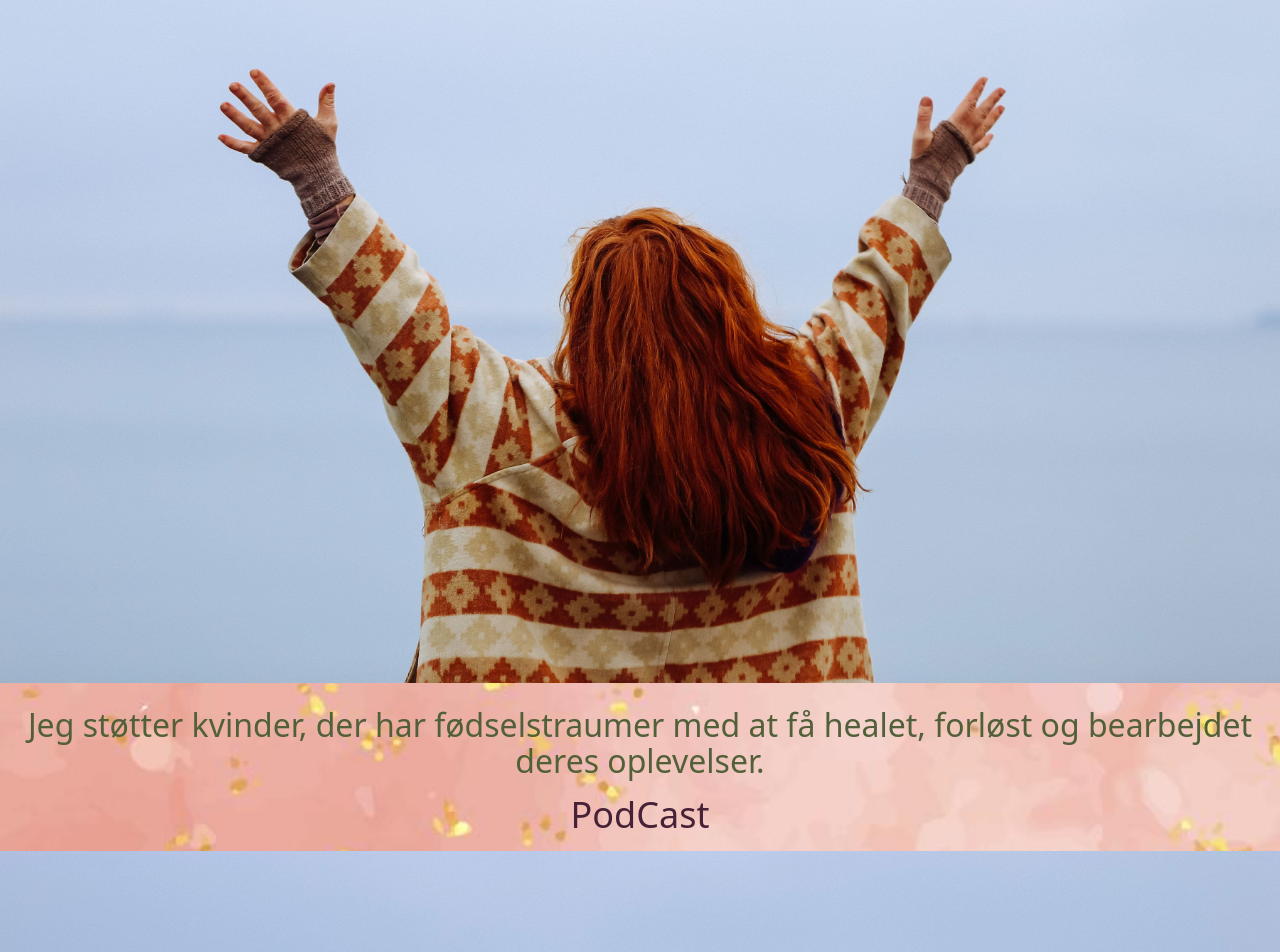
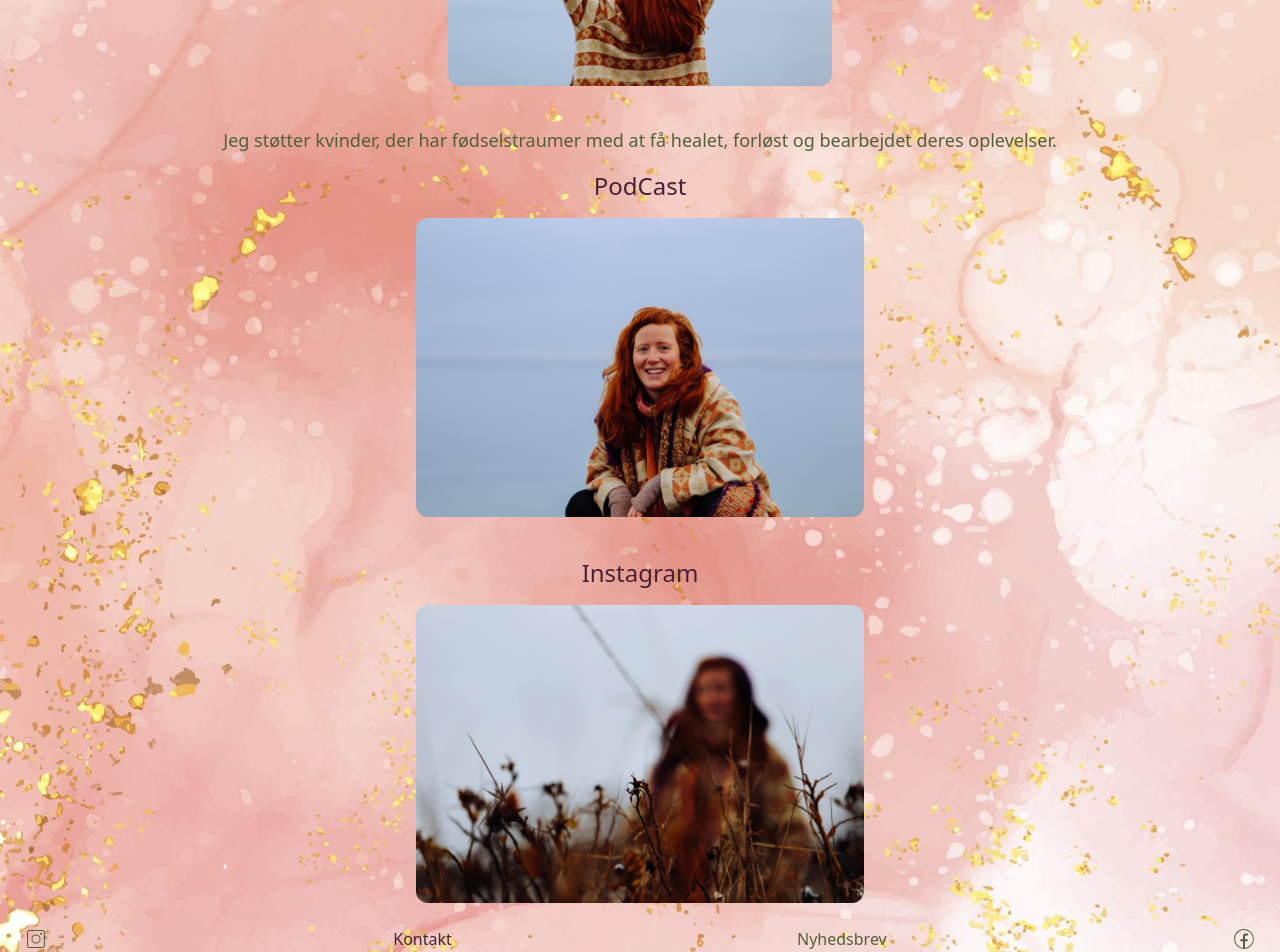
Before and after one commit to sofiehilge/HeadlessCMS, a React (Create React App) app: page / in a window 1280 px wide. Shown: the part 480-1432 px from the top of the page. Built offline with nearby package versions, Linux system fonts and the light colour scheme; a web font is replaced by a local one.

Commit message:
add animation fade in

```diff
--- a/src/App.js
+++ b/src/App.js
@@ -1,8 +1,11 @@
-import { Outlet } from "react-router-dom";
+import { Outlet } from 'react-router-dom';
+import ScrollToTop from './components/ScrollToTop';
+import "./css/TextAnimation.css"
 
 function App() {
   return (
     <>
+      <ScrollToTop />
       <Outlet />
     </>
   );
--- a/src/Index.css
+++ b/src/Index.css
@@ -1,4 +1,4 @@
-@import url("https://fonts.googleapis.com/css2?family=Baskervville:ital@0;1&display=swap");
+@import url('https://fonts.googleapis.com/css2?family=Baskervville:ital@0;1&display=swap');
 @tailwind base;
 @tailwind components;
 @tailwind utilities;
@@ -18,7 +18,7 @@ h3 {
   margin: 0;
   padding: 0;
 }
-/* Background */
+/* ------------Background--------- */
 .bg-cover {
   background-size: cover;
 }
@@ -31,7 +31,38 @@ h3 {
   min-height: 100vh;
 }
 
-/* Burgermenu */
+/* Sparkle animation */
+@keyframes sparkle {
+  0%,
+  100% {
+    opacity: 0.5;
+    transform: scale(1);
+  }
+  50% {
+    opacity: 1;
+    transform: scale(1.2);
+  }
+}
+
+.sparkle {
+  position: absolute;
+  top: 0;
+  left: 0;
+  width: 100%;
+  height: 100%;
+  pointer-events: none;
+  z-index: 1;
+  background: radial-gradient(
+    circle,
+    rgba(255, 215, 0, 0.4) 10%,
+    rgba(255, 215, 0, 0.1) 40%
+  );
+  animation: sparkle 2s infinite alternate;
+  opacity: 0.5;
+  mix-blend-mode: overlay;
+}
+
+/* --------------Burgermenu -----------------*/
 /* Position and sizing of burger button */
 .bm-burger-button {
   position: fixed;
@@ -97,7 +128,7 @@ h3 {
 .bm-item {
   display: inline-block;
   text-align: center;
-  font-family: "Baskervville", serif;
+  font-family: 'Baskervville', serif;
   text-transform: uppercase;
   font-size: 24px;
   line-height: 24px;
--- a/src/components/Burgermenu.js
+++ b/src/components/Burgermenu.js
@@ -1,3 +1,5 @@
+/* BRUGER IKKE DENNE!!!! */
+
 import { useState, useEffect } from "react";
 import { Link } from "react-router-dom";
 import { stack as Menu } from "react-burger-menu";
--- a/src/components/ContactForm.js
+++ b/src/components/ContactForm.js
@@ -26,7 +26,7 @@ const ContactForm = () => {
   return (
     <form
       onSubmit={handleSubmit(onSubmit)}
-      className="bg-backgroundColor p-6 rounded-lg border-secondaryColor space-y-4 mx-4 my-2"
+      className="bg-backgroundColor p-6 rounded-lg border-secondaryColor space-y-4 mx-4 my-2 animate-fadeIn"
     >
       <div>
         <label
--- a/src/components/Hero.js
+++ b/src/components/Hero.js
@@ -2,7 +2,7 @@ import React from "react";
 
 const Hero = ({ title }) => {
   return (
-    <div className="flex justify-center py-4">
+    <div className="flex justify-center py-4 animate-fadeIn ">
       <h1 className="h1 text-primaryColor" color="#472237">
         {title}
       </h1>
--- a/src/components/Posts.js
+++ b/src/components/Posts.js
@@ -44,7 +44,7 @@ function Posts({ category, tag }) {
         return (
           <div
             key={post.id}
-            className="bg-backgroundColor p-6 rounded-lg shadow-lg text-center"
+            className="bg-backgroundColor p-6 rounded-lg shadow-lg text-center animate-fadeIn"
           >
             <h2 className=" text-primaryColor font-semibold text-xl mb-2">
               {post.title.rendered}
--- a/src/components/ReactMenu.js
+++ b/src/components/ReactMenu.js
@@ -1,5 +1,5 @@
-import { useState } from "react";
-import { Link } from "react-router-dom";
+import { useState } from 'react';
+import { Link } from 'react-router-dom';
 
 const BurgerMenu = () => {
   const [isOpen, setIsOpen] = useState(false);
@@ -17,54 +17,58 @@ const BurgerMenu = () => {
       {/* Burger icon button */}
       <div
         className={`absolute top-4 flex flex-col w-8 h-8 justify-center items-center cursor-pointer gap-1 ${
-          isOpen ? "z-50" : "z-10"
+          isOpen ? 'z-50' : 'z-10'
         }`}
         onClick={toggleMenu}
       >
         <span
           className={`block w-8 h-0.5 bg-primaryColor transition-transform duration-300 ${
-            isOpen ? "transform rotate-45 translate-y-1.5" : ""
+            isOpen ? 'transform rotate-45 translate-y-1.5' : ''
           }`}
         ></span>
         <span
           className={`block w-8 h-0.5 bg-primaryColor transition-opacity duration-300 ${
-            isOpen ? "opacity-0" : ""
+            isOpen ? 'opacity-0' : ''
           }`}
         ></span>
         <span
           className={`block w-8 h-0.5 bg-primaryColor transition-transform duration-300 ${
-            isOpen ? "transform -rotate-45 -translate-y-1.5" : ""
+            isOpen ? 'transform -rotate-45 -translate-y-1.5' : ''
           }`}
         ></span>
       </div>
 
       {/* Overlay menu */}
       <div
-        className={`fixed inset-0 bg-secondaryColor bg-opacity-80 flex flex-col items-center justify-center space-y-8 transition-transform duration-300 ${
-          isOpen ? "translate-x-0" : "-translate-x-full"
+        className={`fixed inset-0 bg-backgroundColor bg-opacity-80 flex flex-col items-center justify-center space-y-8 transition-transform duration-300 ${
+          isOpen ? 'translate-x-0' : '-translate-x-full'
         }`}
       >
-        <Link to="/" onClick={closeMenu} className="text-primaryColor text-2xl">
+        <Link
+          to="/"
+          onClick={closeMenu}
+          className="text-2xl text-primaryColor py-2 px-4  hover:text-secondaryColor transition-colors animate-fadeIn"
+        >
           Hjem
         </Link>
         <Link
           to="/groups"
           onClick={closeMenu}
-          className="text-primaryColor text-2xl"
+          className="text-2xl text-primaryColor py-2 px-4  hover:text-secondaryColor transition-colors animate-fadeIn"
         >
           Gruppe
         </Link>
         <Link
           to="/individual"
           onClick={closeMenu}
-          className="text-primaryColor text-2xl"
+          className="text-2xl text-primaryColor py-2 px-4  hover:text-secondaryColor transition-colors animate-fadeIn"
         >
           Individuel
         </Link>
         <Link
           to="/contact"
           onClick={closeMenu}
-          className="text-primaryColor text-2xl"
+          className="text-2xl text-primaryColor py-2 px-4  hover:text-secondaryColor transition-colors animate-fadeIn"
         >
           Kontakt
         </Link>
--- /dev/null
+++ b/src/components/ScrollToTop.js
@@ -0,0 +1,12 @@
+import { useEffect } from "react";
+import {useLocation} from "react-router-dom";
+
+function ScrollToTop() {
+    const {pathname} = useLocation();
+    useEffect(() => {
+        window.scrollTo(0,0);
+    }, [pathname]);
+    return null;
+}
+
+export default ScrollToTop;
--- /dev/null
+++ b/src/css/TextAnimation.css
@@ -0,0 +1,22 @@
+@keyframes fadeIn {
+  from {
+    opacity: 0;
+    transform: translateY(20px);
+  }
+  to {
+    opacity: 1;
+    transform: translateY(0);
+  }
+}
+.animate-fadeIn {
+  animation: fadeIn 0.8s ease-in-out;
+}
+.rounded-lg {
+  border-radius: 0.75rem; /* Adjust as needed */
+}
+.text-lg {
+  font-size: 1.125rem; /* Adjust as needed */
+}
+.text-2xl {
+  font-size: 1.5rem; /* Adjust as needed */
+}
--- a/src/pages/Welcome.js
+++ b/src/pages/Welcome.js
@@ -1,35 +1,48 @@
-import React from "react";
-import Header from "../templates/Header";
-import portrait from "../assets/imagecompressor/IMG_0298-min.JPG";
-import image from "../assets/imagecompressor/IMG_8257-min.JPG";
-import instaImage from "../assets/imagecompressor/IMG_8264-min.JPG";
+import React from 'react';
+import Header from '../templates/Header';
+import portrait from '../assets/imagecompressor/IMG_0298-min.JPG';
+import image from '../assets/imagecompressor/IMG_8257-min.JPG';
+import instaImage from '../assets/imagecompressor/IMG_8264-min.JPG';
 
-import Hero from "../components/Hero";
-import Footer from "../templates/Footer";
+import Hero from '../components/Hero';
+import Footer from '../templates/Footer';
 
 const Welcome = () => {
   return (
     <>
       <Header />
       <Hero title="Mie Dandanell" />
-      <img src={portrait} alt="portrait" />
-      <article className="flex text-center">
-        <p className="h3 text-secondaryColor mx-6 text-pretty mt-6">
+
+      <article className="flex flex-col items-center text-center space-y-4 animate-fadeIn mx-6">
+        <img
+          src={portrait}
+          alt="portrait"
+          className="rounded-lg mb-6 w-full max-w-sm mx-auto"
+        />
+        <p className="text-lg text-secondaryColor mx-6 text-pretty mt-6">
           Jeg støtter kvinder, der har fødselstraumer med at få healet, forløst
           og bearbejdet deres oplevelser.
         </p>
       </article>
-      <section>
+      <section className="animate-fadeIn mx-6">
         <div className="py-4 text-center">
-          <h2 className="h2  text-primaryColor">PodCast</h2>
+          <h2 className="text-2xl text-primaryColor">PodCast</h2>
         </div>
-        <img src={image} alt="carousell" />
+        <img
+          src={image}
+          alt="carousell"
+          className="rounded-lg mb-6 w-full max-w-md mx-auto"
+        />
       </section>
-      <section>
+      <section className="animate-fadeIn mx-6">
         <div className="py-4 text-center">
-          <h2 className="h2  text-primaryColor">Instagram</h2>
+          <h2 className="text-2xl text-primaryColor">Instagram</h2>
         </div>
-        <img src={instaImage} alt="instaImage" />
+        <img
+          src={instaImage}
+          alt="instaImage"
+          className="rounded-lg mb-6 w-full max-w-md mx-auto"
+        />
       </section>
 
       <Footer />
--- a/src/templates/Background.js
+++ b/src/templates/Background.js
@@ -1,16 +1,18 @@
-import React from "react";
-import backgroundImage from "../assets/watercolor-alcohol-ink-background/5898436.jpg";
+import React from 'react';
+import backgroundImage from '../assets/watercolor-alcohol-ink-background/5898436.jpg';
+/* import 'Index.css'; */
 
 const Background = ({ children }) => {
   return (
     <div
-      className="bg-cover bg-center min-h-screen w-full"
+      className="relative bg-cover bg-center min-h-screen w-full"
       style={{
         backgroundImage: `url(${backgroundImage})`,
-        backgroundRepeat: "repeat",
-        backgroundSize: "cover",
+        backgroundRepeat: 'repeat',
+        backgroundSize: 'cover',
       }}
     >
+      {/*  <div className="sparkle"></div> */}
       {children}
     </div>
   );
```
Also changed, not shown: src/index.js (+15 -15 lines).
